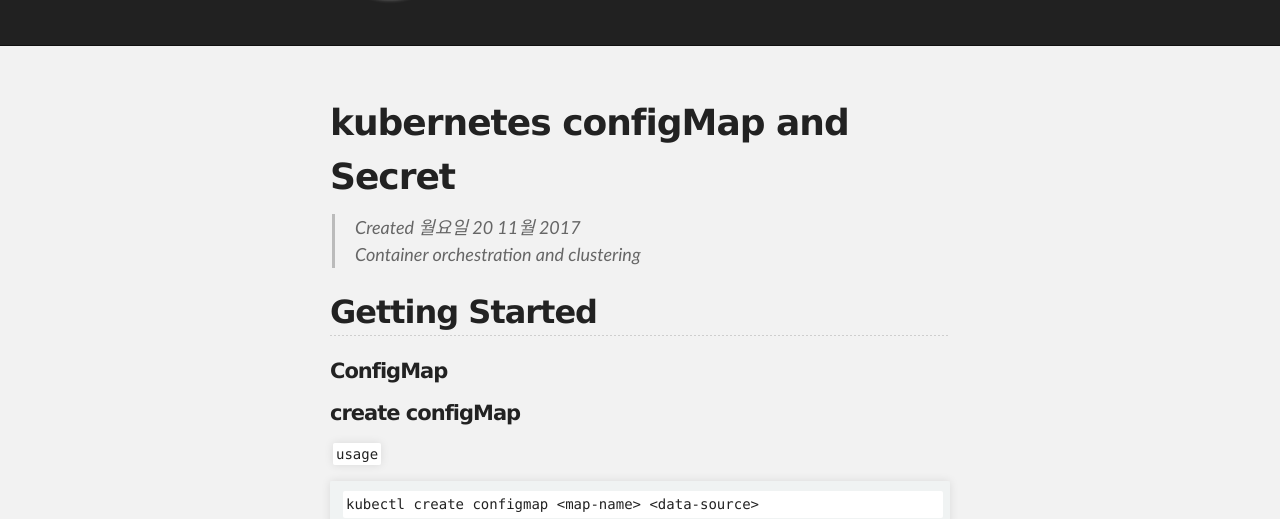
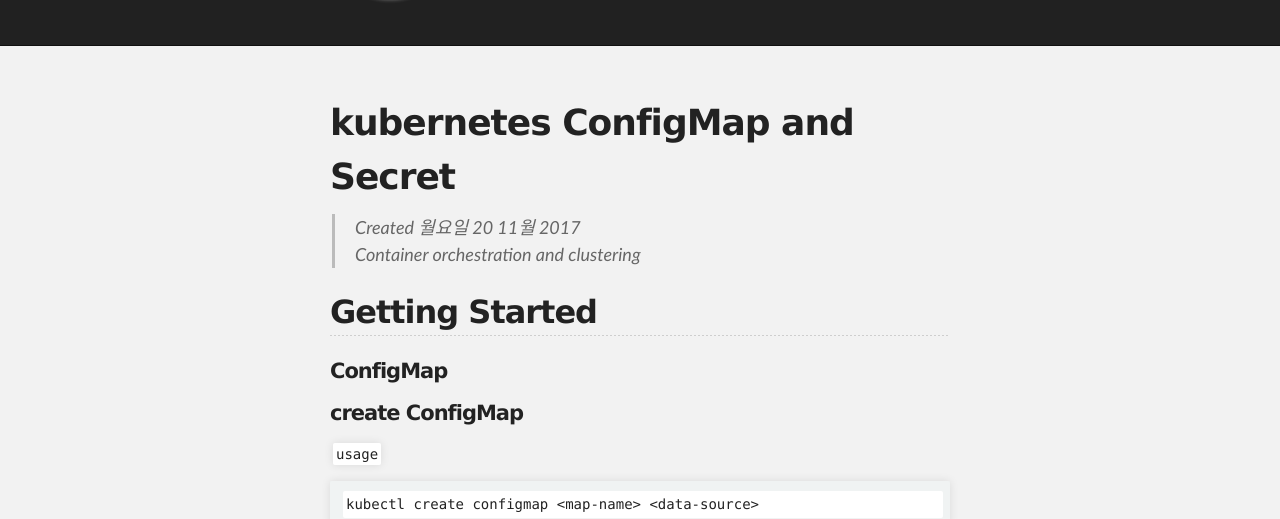
Before and after one commit to unlimited9/unlimited9.github.com, a Jekyll site: the page built from reference.notes/TA/cloud/kubernetes/configMap.n.secret.md, in a window 1280 px wide and 900 px high. Shown: the part 182-701 px from the top of the window. Built offline with Jekyll 4.4.1, drawn with Linux system fonts in a browser that asks for light colours; our own code applies the rules of GitHub Pages for plain Markdown files.

````diff
--- a/reference.notes/TA/cloud/kubernetes/configMap.n.secret.md
+++ b/reference.notes/TA/cloud/kubernetes/configMap.n.secret.md
@@ -1,4 +1,4 @@
-# kubernetes configMap and Secret
+# kubernetes ConfigMap and Secret
 
 >Created 월요일 20 11월 2017
 Container orchestration and clustering
@@ -7,7 +7,7 @@ Container orchestration and clustering
 
 #### ConfigMap
 
-#### create configMap
+#### create ConfigMap
 `usage`
 ```
 kubectl create configmap <map-name> <data-source>
````
